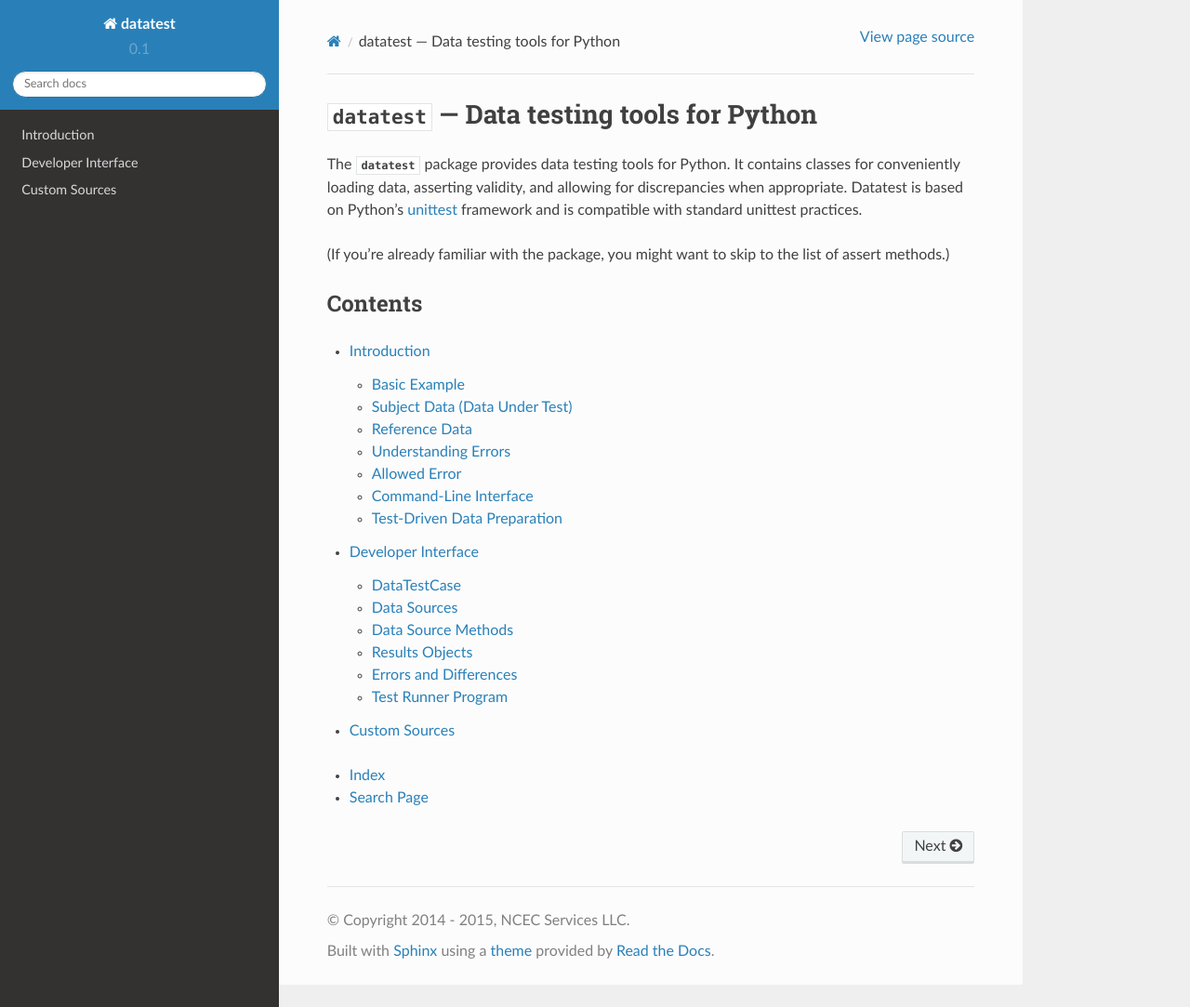
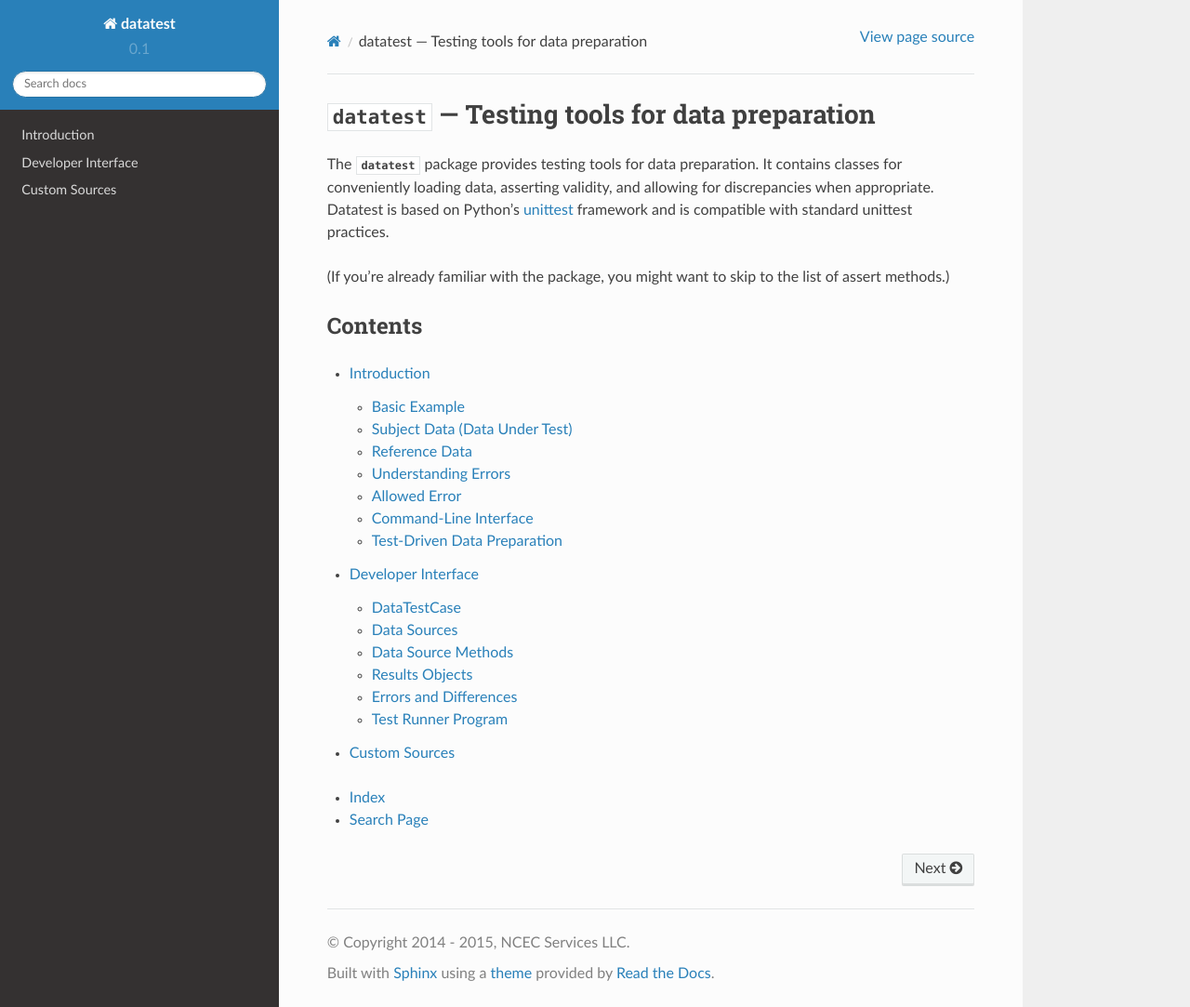
Before and after one commit to shawnbrown/datatest, a Sphinx documentation site: the page built from docs/index.rst, in a window 1280 px wide and 1083 px high. Shown: the whole window at 93% size. Built offline with Sphinx 7.4.7 and the Read the Docs theme 2.0.0, drawn with Linux system fonts in a browser that asks for light colours.

Commit message:
Update package description and clean-up docstring formatting.

```diff
--- a/docs/index.rst
+++ b/docs/index.rst
@@ -1,7 +1,7 @@
 
 .. meta::
-    :description: datatest: Data testing tools for Python.
-    :keywords: datatest, unittest, testing, test-driven data preparation
+    :description: datatest: Testing tools for data preparation.
+    :keywords: datatest, unittest, testing, data preparation, test-driven data preparation
     :title: Index
 
 .. module:: datatest
@@ -10,18 +10,18 @@
 .. sectionauthor:: Shawn Brown <sbrown@ncecservices.com>
 
 
-#################################################
-:mod:`datatest` --- Data testing tools for Python
-#################################################
+######################################################
+:mod:`datatest` --- Testing tools for data preparation
+######################################################
 
-The :mod:`datatest` package provides data testing tools for Python.  It
+The :mod:`datatest` package provides testing tools for data preparation.  It
 contains classes for conveniently loading data, asserting validity, and
 allowing for discrepancies when appropriate.  Datatest is based on Python's
 `unittest <http://docs.python.org/3/library/unittest.html>`_ framework and is
 compatible with standard unittest practices.
 
-(If you're already familiar with the package, you might want to
-skip to the :ref:`list of assert methods <assert-methods>`.)
+(If you're already familiar with the package, you might want to skip to the
+:ref:`list of assert methods <assert-methods>`.)
 
 
 ********
--- a/setup.py
+++ b/setup.py
@@ -28,7 +28,7 @@ def get_version(filepath):
 if __name__ == '__main__':
     setup(name='datatest',
           version=get_version('datatest/__init__.py'),
-          description='Data testing tools for Python.',
+          description='Testing tools for data preparation.',
           author='Shawn Brown',
           #author_email='',
           #url='',
```
Also changed, not shown: docs/intro.rst (+8 -10 lines), 1 other file.
